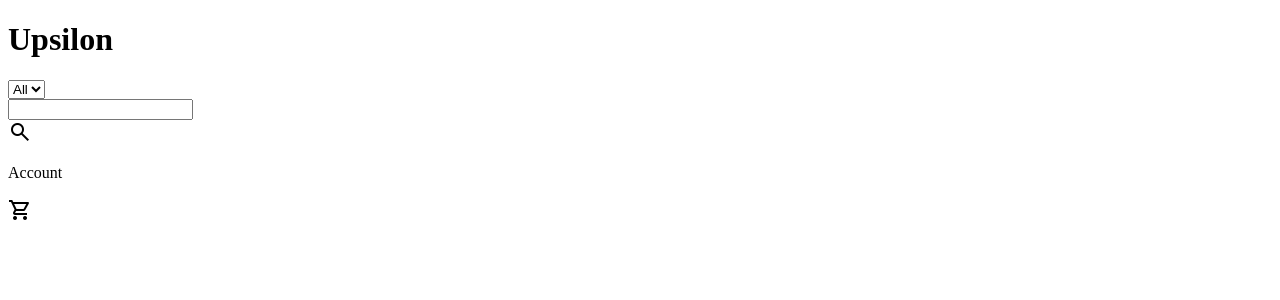
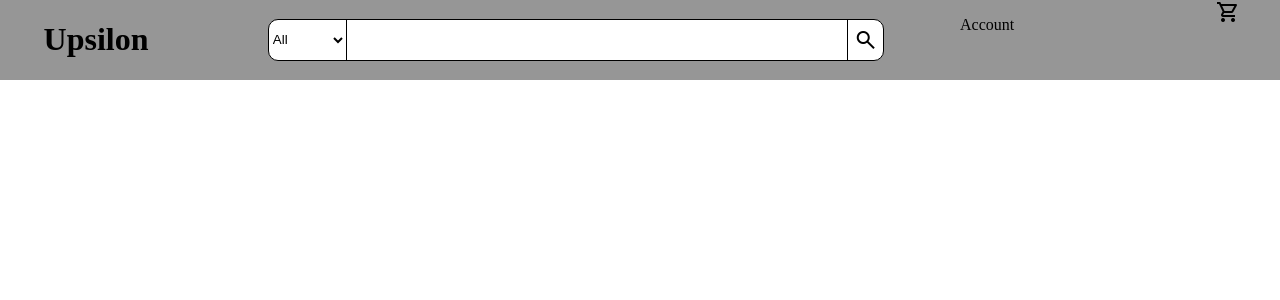
Before and after one commit to TwiliwT/Capstone-Project, a React (Vite) app in the folder Frontend/: page / in a window 1280 px wide. Shown: the top 300 px of the page. Built offline with nearby package versions, Linux system fonts and the light colour scheme.

Commit message:
header css

```diff
--- a/Frontend/src/components/header/Header.css
+++ b/Frontend/src/components/header/Header.css
@@ -0,0 +1,67 @@
+header {
+  display: flex;
+  background-color: #969696;
+  -webkit-text-size-adjust: 100%;
+}
+
+.logo-container {
+  width: 15%;
+  display: flex;
+  justify-content: center;
+  align-content: center;
+}
+
+.searchbar-container {
+  display: flex;
+  flex-wrap: wrap;
+  width: 60%;
+  justify-content: center;
+  align-content: center;
+}
+
+.searchbar-container > form {
+  background-color: white;
+  width: 80%;
+  height: 40px;
+  border: black solid 1px;
+  border-radius: 10px;
+  display: flex;
+}
+
+.category-selector-container > select {
+  width: 100%;
+  height: 100%;
+  border: 0px;
+  border-right: 1px solid black;
+  background-color: inherit;
+}
+
+.search-input-container {
+  width: 100%;
+}
+
+.search-input-container > input {
+  width: 100%;
+  height: 100%;
+  padding: 0px;
+  border: 0px;
+  background-color: inherit;
+}
+
+.serarch-icon-container {
+  display: flex;
+  flex-wrap: wrap;
+  min-width: 35px;
+  height: 100%;
+  border-left: solid black 1px;
+  justify-content: center;
+  align-content: center;
+}
+
+.account-container {
+  width: 20%;
+}
+
+.shopping-cart-container {
+  width: 5%;
+}
--- a/Frontend/src/components/header/Header.jsx
+++ b/Frontend/src/components/header/Header.jsx
@@ -10,17 +10,18 @@ export default function Header() {
       </div>
       <div className="searchbar-container">
         <form>
-          <div>
+          <div className="category-selector-container">
             <select name="category" title="Search in">
               <option selected="selected" value="search-category-all">
                 All
               </option>
+              <option value="search-category-test">This is a test</option>
             </select>
           </div>
-          <div>
+          <div className="search-input-container">
             <input type="text" />
           </div>
-          <div>
+          <div className="serarch-icon-container">
             <i className="material-symbols-outlined">search</i>
           </div>
         </form>
--- a/Frontend/src/index.css
+++ b/Frontend/src/index.css
@@ -0,0 +1,3 @@
+body {
+  margin: 0px;
+}
```
